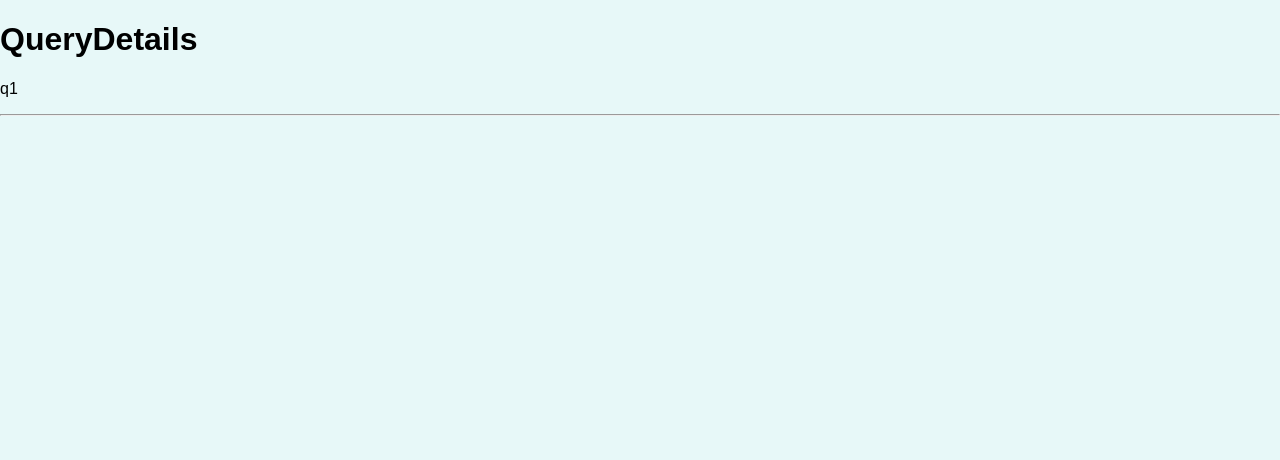
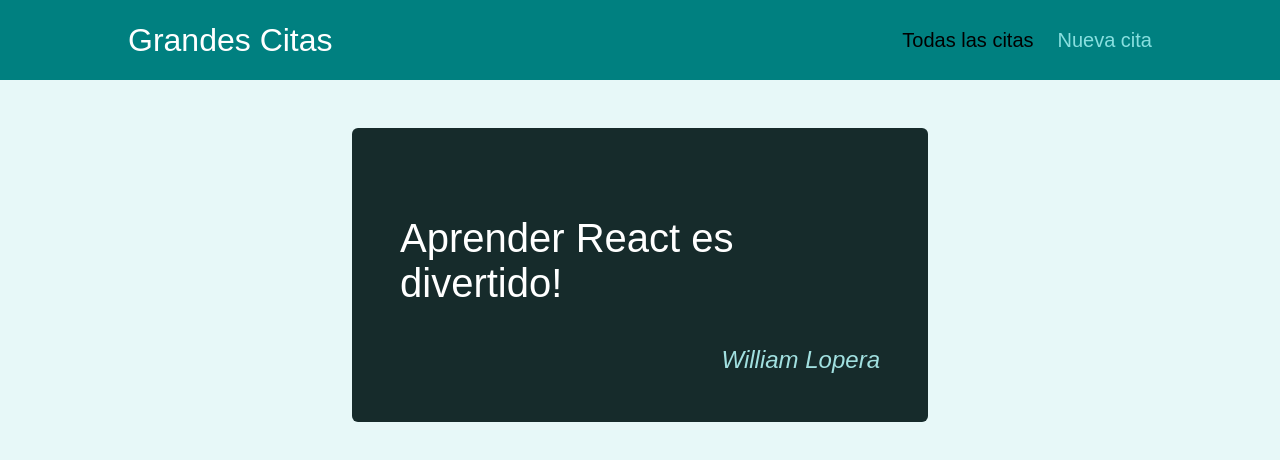
Before and after one commit to wlopera/React-Route-Example, a React (Create React App) app: page /quotes/q1 in a window 1280 px wide. Shown: the top 460 px of the page. Built offline with nearby package versions, Linux system fonts and the light colour scheme.

Commit message:
Agregar manejo de rutas

```diff
--- a/src/App.js
+++ b/src/App.js
@@ -2,9 +2,12 @@ import { Route, Switch, Redirect } from "react-router-dom";
 import AllQuotes from "./pages/AllQuotes";
 import QueryDetails from "./pages/QueryDetails";
 import NewQuotes from "./pages/NewQuotes";
+import Layout from "./components/layout/Layout";
+import NotFound from "./pages/NotFound";
 
 const App = () => {
   return (
+    <Layout>
       <Switch>
         <Route path="/" exact>
           <Redirect to="/quotes/" />
@@ -18,7 +21,11 @@ const App = () => {
         <Route path="/new-quote">
           <NewQuotes />
         </Route>
+        <Route path="*">
+          <NotFound />
+        </Route>
       </Switch>
+    </Layout>
   );
 };
 
--- a/src/components/comments/Comments.js
+++ b/src/components/comments/Comments.js
@@ -1,7 +1,7 @@
-import { useState } from 'react';
+import { useState } from "react";
 
-import classes from './Comments.module.css';
-import NewCommentForm from './NewCommentForm';
+import classes from "./Comments.module.css";
+import NewCommentForm from "./NewCommentForm";
 
 const Comments = () => {
   const [isAddingComment, setIsAddingComment] = useState(false);
@@ -12,14 +12,14 @@ const Comments = () => {
 
   return (
     <section className={classes.comments}>
-      <h2>User Comments</h2>
+      <h2>Comentarios del usuario</h2>
       {!isAddingComment && (
-        <button className='btn' onClick={startAddCommentHandler}>
-          Add a Comment
+        <button className="btn" onClick={startAddCommentHandler}>
+          Agregar un comentario
         </button>
       )}
       {isAddingComment && <NewCommentForm />}
-      <p>Comments...</p>
+      <p>Commentarios...</p>
     </section>
   );
 };
--- a/src/components/comments/NewCommentForm.js
+++ b/src/components/comments/NewCommentForm.js
@@ -1,6 +1,6 @@
-import { useRef } from 'react';
+import { useRef } from "react";
 
-import classes from './NewCommentForm.module.css';
+import classes from "./NewCommentForm.module.css";
 
 const NewCommentForm = (props) => {
   const commentTextRef = useRef();
@@ -16,11 +16,11 @@ const NewCommentForm = (props) => {
   return (
     <form className={classes.form} onSubmit={submitFormHandler}>
       <div className={classes.control} onSubmit={submitFormHandler}>
-        <label htmlFor='comment'>Your Comment</label>
-        <textarea id='comment' rows='5' ref={commentTextRef}></textarea>
+        <label htmlFor="comment">Tu Commentario</label>
+        <textarea id="comment" rows="5" ref={commentTextRef}></textarea>
       </div>
       <div className={classes.actions}>
-        <button className='btn'>Add Comment</button>
+        <button className="btn">Agregar Comentario</button>
       </div>
     </form>
   );
--- /dev/null
+++ b/src/components/layout/Layout.js
@@ -0,0 +1,15 @@
+import React, { Fragment } from "react";
+import MainNavegation from "./MainNavigation";
+
+import classes from "./Layout.module.css";
+
+const Layout = (props) => {
+  return (
+    <Fragment>
+      <MainNavegation />
+      <main className={classes.main}>{props.children}</main>
+    </Fragment>
+  );
+};
+
+export default Layout;
--- /dev/null
+++ b/src/components/layout/MainNavigation.js
@@ -0,0 +1,28 @@
+import React from "react";
+import { NavLink } from "react-router-dom";
+
+import classes from "./MainNavigation.module.css";
+
+const MainNavigation = () => {
+  return (
+    <section className={classes.header}>
+      <div className={classes.logo}>Grandes Citas</div>
+      <nav className={classes.nav}>
+        <ul>
+          <li>
+            <NavLink to="/quotes" activeClassName={classes.active}>
+              Todas las citas
+            </NavLink>
+          </li>
+          <li>
+            <NavLink to="/new-quote" activeClassName={classes.active}>
+              Nueva cita
+            </NavLink>
+          </li>
+        </ul>
+      </nav>
+    </section>
+  );
+};
+
+export default MainNavigation;
--- a/src/components/layout/MainNavigation.module.css
+++ b/src/components/layout/MainNavigation.module.css
@@ -33,5 +33,5 @@
 .nav a:hover,
 .nav a:active,
 .nav a.active {
-  color: #e6fcfc;
+  color: black;
 }
--- a/src/components/quotes/QuoteForm.js
+++ b/src/components/quotes/QuoteForm.js
@@ -1,8 +1,8 @@
-import { useRef } from 'react';
+import { useRef } from "react";
 
-import Card from '../ui/Card';
-import LoadingSpinner from '../ui/LoadingSpinner';
-import classes from './QuoteForm.module.css';
+import Card from "../UI/Card";
+import LoadingSpinner from "../UI/LoadingSpinner";
+import classes from "./QuoteForm.module.css";
 
 const QuoteForm = (props) => {
   const authorInputRef = useRef();
@@ -29,15 +29,15 @@ const QuoteForm = (props) => {
         )}
 
         <div className={classes.control}>
-          <label htmlFor='author'>Author</label>
-          <input type='text' id='author' ref={authorInputRef} />
+          <label htmlFor="author">Autor</label>
+          <input type="text" id="author" ref={authorInputRef} />
         </div>
         <div className={classes.control}>
-          <label htmlFor='text'>Text</label>
-          <textarea id='text' rows='5' ref={textInputRef}></textarea>
+          <label htmlFor="text">Texto</label>
+          <textarea id="text" rows="5" ref={textInputRef}></textarea>
         </div>
         <div className={classes.actions}>
-          <button className='btn'>Add Quote</button>
+          <button className="btn">Agregar cita</button>
         </div>
       </form>
     </Card>
--- a/src/components/quotes/QuoteItem.js
+++ b/src/components/quotes/QuoteItem.js
@@ -1,4 +1,6 @@
-import classes from './QuoteItem.module.css';
+import { Link } from "react-router-dom";
+
+import classes from "./QuoteItem.module.css";
 
 const QuoteItem = (props) => {
   return (
@@ -9,9 +11,9 @@ const QuoteItem = (props) => {
         </blockquote>
         <figcaption>{props.author}</figcaption>
       </figure>
-      <a className='btn'>
-        View Fullscreen
-      </a>
+      <Link className="btn" to={`/quotes/${props.id}`}>
+        Pantalla completa
+      </Link>
     </li>
   );
 };
--- a/src/pages/AllQuotes.js
+++ b/src/pages/AllQuotes.js
@@ -1,7 +1,21 @@
 import React from "react";
+import QuoteList from "../components/quotes/QuoteList";
+
+const DUMMY_QUOTES = [
+  {
+    id: "q1",
+    author: "William Lopera",
+    text: "Aprender React es divertido!",
+  },
+  {
+    id: "q2",
+    author: "Andrés Lopera",
+    text: "Aprender React es grandioso!",
+  },
+];
 
 const AllQuotes = () => {
-  return <div>AllQuotes</div>;
+  return <QuoteList quotes={DUMMY_QUOTES} />;
 };
 
 export default AllQuotes;
--- a/src/pages/NewQuotes.js
+++ b/src/pages/NewQuotes.js
@@ -1,7 +1,12 @@
 import React from "react";
+import QuoteForm from "../components/quotes/QuoteForm";
 
 const NewQuotes = () => {
-  return <div>NewQuotes</div>;
+  const addQuoteHandler = (quoteData) => {
+    console.log("Agregar cita:", quoteData);
+  };
+
+  return <QuoteForm onAddQuote={addQuoteHandler} />;
 };
 
 export default NewQuotes;
--- /dev/null
+++ b/src/pages/NotFound.js
@@ -0,0 +1,11 @@
+import React from "react";
+
+const NotFound = () => {
+  return (
+    <div className="centered">
+      <p> Página no encontrada</p>
+    </div>
+  );
+};
+
+export default NotFound;
--- a/src/pages/QueryDetails.js
+++ b/src/pages/QueryDetails.js
@@ -2,16 +2,34 @@ import React, { Fragment } from "react";
 import { useParams, Route } from "react-router-dom";
 
 import Comments from "../components/comments/Comments";
+import HighlightedQuote from "../components/quotes/HighlightedQuote";
+
+const DUMMY_QUOTES = [
+  {
+    id: "q1",
+    author: "William Lopera",
+    text: "Aprender React es divertido!",
+  },
+  {
+    id: "q2",
+    author: "Andrés Lopera",
+    text: "Aprender React es grandioso!",
+  },
+];
 
 const QueryDetails = () => {
   const params = useParams();
 
+  const quote = DUMMY_QUOTES.find((item) => item.id === params.quoteId);
+
+  if (!quote) {
+    return <p>No se encontró la cita!</p>;
+  }
+
   return (
     <Fragment>
-      <h1>QueryDetails</h1>
-      <p>{params.quoteId}</p>
-      <hr />
-      <Route path={`/quotes/${params.quoteId}/comments`}>
+      <HighlightedQuote text={quote.text} author={quote.author} />
+      <Route path={`/quotes/${quote.id}/comments`}>
         <Comments />
       </Route>
     </Fragment>
```
Also changed, not shown: 1 other file (tests, documents, lock files or other folders). Lines whose indentation alone changed are shown as unchanged.
